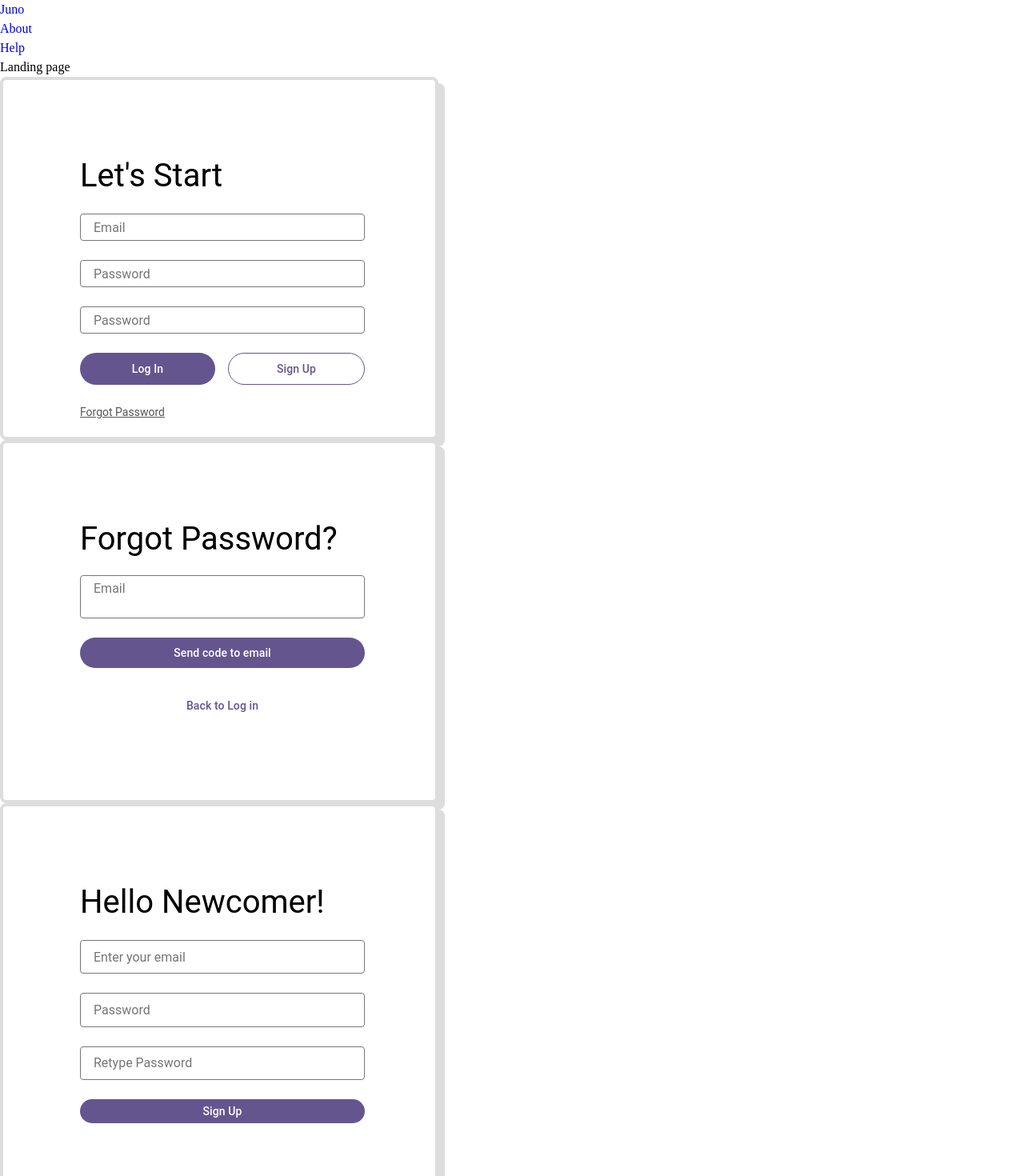
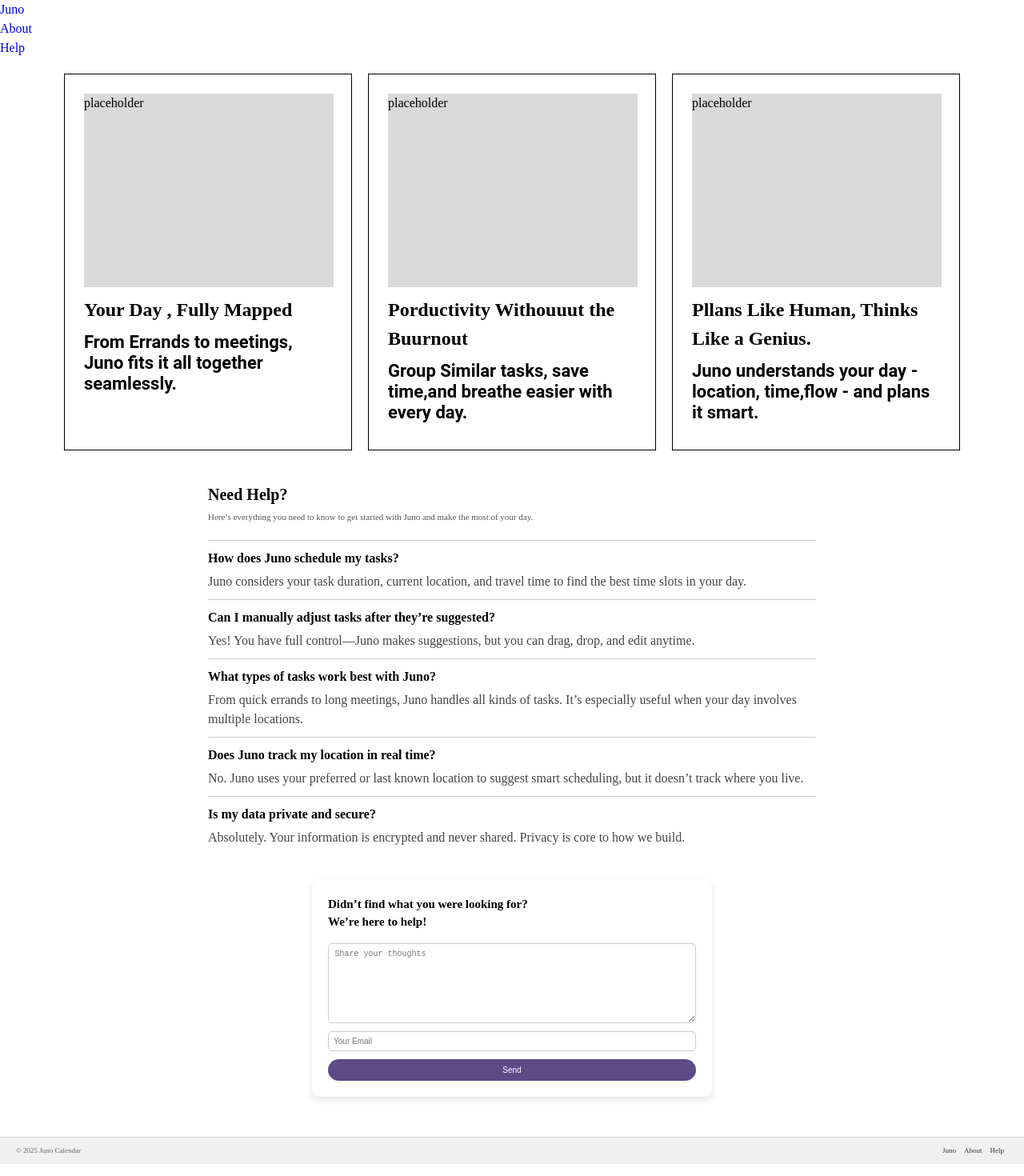
Before and after one commit to MaiGalili/Juno, a React (Create React App) app in the folder React-Front/: page / in a window 1280 px wide. Shown: the top 1470 px of the page at 80% size. Built offline with nearby package versions, Linux system fonts and the light colour scheme.

Commit message:
add why juno
to landing page added why juno components

```diff
--- a/React-Front/src/App.js
+++ b/React-Front/src/App.js
@@ -11,7 +11,6 @@ function App() {
   return (
     <BrowserRouter>
       <div className="App">
-        <Header />
 
         <Routes>
           <Route path="/" element={<LandingPage />} />
@@ -20,8 +19,6 @@ function App() {
           {/* after login! */}
           <Route path="/calendar" element={<Calendar />} />
         </Routes>
-
-        <Footer />
       </div>
     </BrowserRouter>
   );
--- a/React-Front/src/components/help/Help.jsx
+++ b/React-Front/src/components/help/Help.jsx
@@ -1,13 +1,56 @@
-import classes from "./help.module.css";
+import React from "react";
+import styles from "./help.module.css";
+import HelpForm from "./helpForm/HelpForm";
 
-/*************  ✨ Windsurf Command ⭐  *************/
-/**
- * A help page for the application.
- *
- * @return {ReactElement} The help page.
- */
-/*******  6b48a301-418c-400f-a3f6-2b9b600aa605  *******/function Help() {
-  return <div>Help page</div>;
+export default function Help() {
+  return (
+    <section className={styles.helpSection}>
+      <h2 className={styles.title}>Need Help?</h2>
+      <p className={styles.subtitle}>
+        Here’s everything you need to know to get started with Juno and make the
+        most of your day.
+      </p>
+
+      <div className={styles.faqItem}>
+        <h4>How does Juno schedule my tasks?</h4>
+        <p>
+          Juno considers your task duration, current location, and travel time
+          to find the best time slots in your day.
+        </p>
+      </div>
+
+      <div className={styles.faqItem}>
+        <h4>Can I manually adjust tasks after they’re suggested?</h4>
+        <p>
+          Yes! You have full control—Juno makes suggestions, but you can drag,
+          drop, and edit anytime.
+        </p>
+      </div>
+
+      <div className={styles.faqItem}>
+        <h4>What types of tasks work best with Juno?</h4>
+        <p>
+          From quick errands to long meetings, Juno handles all kinds of tasks.
+          It’s especially useful when your day involves multiple locations.
+        </p>
+      </div>
+
+      <div className={styles.faqItem}>
+        <h4>Does Juno track my location in real time?</h4>
+        <p>
+          No. Juno uses your preferred or last known location to suggest smart
+          scheduling, but it doesn’t track where you live.
+        </p>
+      </div>
+
+      <div className={styles.faqItem}>
+        <h4>Is my data private and secure?</h4>
+        <p>
+          Absolutely. Your information is encrypted and never shared. Privacy is
+          core to how we build.
+        </p>
+      </div>
+      <HelpForm />
+    </section>
+  );
 }
-
-export default Help;
--- a/React-Front/src/components/help/help.module.css
+++ b/React-Front/src/components/help/help.module.css
@@ -0,0 +1,32 @@
+.helpSection {
+  max-width: 800px;
+  margin: 0 auto;
+  padding: 2rem;
+}
+
+.title {
+  font-size: 2rem;
+  font-weight: bold;
+  margin-bottom: 0.5rem;
+}
+
+.subtitle {
+  font-size: 1.1rem;
+  color: #555;
+  margin-bottom: 2rem;
+}
+
+.faqItem {
+  border-top: 1px solid #ccc;
+  padding: 1rem 0;
+}
+
+.faqItem h4 {
+  margin: 0;
+  font-weight: 600;
+}
+
+.faqItem p {
+  margin: 0.5rem 0 0;
+  color: #444;
+}
--- /dev/null
+++ b/React-Front/src/components/help/helpForm/HelpForm.jsx
@@ -0,0 +1,50 @@
+import React, { useState } from "react";
+import styles from "./helpForm.module.css";
+
+export default function HelpForm() {
+  const [message, setMessage] = useState("");
+  const [email, setEmail] = useState("");
+
+  const handleSubmit = (e) => {
+    e.preventDefault();
+
+    console.log("Message:", message);
+    console.log("Email:", email);
+
+    setMessage("");
+    setEmail("");
+  };
+
+  return (
+    <div className={styles.formContainer}>
+      <h3 className={styles.title}>
+        Didn’t find what you were looking for?
+        <br />
+        We’re here to help!
+      </h3>
+
+      <form onSubmit={handleSubmit} className={styles.form}>
+        <textarea
+          className={styles.textarea}
+          placeholder="Share your thoughts"
+          value={message}
+          onChange={(e) => setMessage(e.target.value)}
+          required
+        />
+
+        <input
+          type="email"
+          className={styles.input}
+          placeholder="Your Email"
+          value={email}
+          onChange={(e) => setEmail(e.target.value)}
+          required
+        />
+
+        <button type="submit" className={styles.button}>
+          Send
+        </button>
+      </form>
+    </div>
+  );
+}
--- /dev/null
+++ b/React-Front/src/components/help/helpForm/helpForm.module.css
@@ -0,0 +1,51 @@
+.formContainer {
+  max-width: 500px;
+  margin: 3rem auto;
+  padding: 2rem;
+  background-color: white;
+  border-radius: 10px;
+  box-shadow: 0 4px 8px rgba(0, 0, 0, 0.1);
+}
+
+.title {
+  font-size: 1.5rem;
+  margin-bottom: 1.5rem;
+  text-align: left;
+}
+
+.form {
+  display: flex;
+  flex-direction: column;
+  gap: 1rem;
+}
+
+.textarea {
+  resize: vertical;
+  min-height: 100px;
+  padding: 0.75rem;
+  font-size: 1rem;
+  border: 1px solid #ccc;
+  border-radius: 5px;
+}
+
+.input {
+  padding: 0.6rem;
+  font-size: 1rem;
+  border: 1px solid #ccc;
+  border-radius: 5px;
+}
+
+.button {
+  background-color: #5c4b86;
+  color: white;
+  font-size: 1rem;
+  padding: 0.8rem;
+  border: none;
+  border-radius: 20px;
+  cursor: pointer;
+  transition: background-color 0.3s ease;
+}
+
+.button:hover {
+  background-color: #4a3a6b;
+}
--- a/React-Front/src/components/whyJuno/WhyJuno.jsx
+++ b/React-Front/src/components/whyJuno/WhyJuno.jsx
@@ -0,0 +1,34 @@
+import React, { useState } from "react";
+import WhyJunoBox from "./WhyJunoBox";
+import styles from "./whyJuno.module.css";
+
+export default function WhyJuno() {
+  const typography = [
+    {
+      header: "Your Day , Fully Mapped",
+      subHeader:
+        "From Errands to meetings, Juno fits it all together seamlessly.",
+      img: "placeholder",
+    },
+    {
+      header: "Porductivity Withouuut the Buurnout",
+      subHeader:
+        "Group Similar tasks, save time,and breathe easier with every day.",
+      img: "placeholder",
+    },
+    {
+      header: "Pllans Like Human, Thinks Like a Genius.",
+      subHeader:
+        "Juno understands your day - location, time,flow - and plans it smart.",
+      img: "placeholder",
+    },
+  ];
+
+  return (
+    <div className={styles.whyJunoContainer}>
+      {typography.map((item, index) => (
+        <WhyJunoBox key={index} item={item} />
+      ))}
+    </div>
+  );
+}
--- /dev/null
+++ b/React-Front/src/components/whyJuno/WhyJunoBox.jsx
@@ -0,0 +1,10 @@
+import classes from "./whyJunoBox.module.css";
+export default function WhyJunoBox({ item }) {
+  return (
+    <div className={classes.container}>
+      <p className={classes.rectangle}>{item.img}</p>
+      <h2>{item.header}</h2>
+      <p className={classes.description}>{item.subHeader}</p>
+    </div>
+  );
+}
--- a/React-Front/src/components/whyJuno/whyJuno.module.css
+++ b/React-Front/src/components/whyJuno/whyJuno.module.css
@@ -0,0 +1,7 @@
+.whyJunoContainer {
+  display: flex;
+  flex-direction: row;
+  gap: 20px;
+  padding: 20px;
+  justify-content: center;
+}
--- /dev/null
+++ b/React-Front/src/components/whyJuno/whyJunoBox.module.css
@@ -0,0 +1,61 @@
+.container {
+  box-sizing: border-box;
+  display: flex;
+  flex-direction: column;
+  align-items: flex-start;
+  padding: 24px;
+  gap: 10px;
+  isolation: isolate;
+  width: 360px;
+  height: 471px;
+  border: 1px solid #000000;
+  flex: none;
+  order: 2;
+  align-self: stretch;
+  flex-grow: 0;
+}
+
+.rectangle {
+  width: 312px;
+  height: 242px;
+  background: #d9d9d9;
+  flex: none;
+  order: 0;
+  align-self: stretch;
+  flex-grow: 0;
+  z-index: 0;
+}
+
+.title {
+  position: absolute;
+  width: 212px;
+  height: 47px;
+  left: 74px;
+  top: 97px;
+  font-family: "Roboto";
+  font-style: normal;
+  font-weight: 700;
+  font-size: 40px;
+  line-height: 47px;
+  color: #ffffff;
+  flex: none;
+  order: 1;
+  flex-grow: 0;
+  z-index: 1;
+}
+
+.description {
+  width: 312px;
+  height: 156px;
+  font-family: "Roboto";
+  font-style: normal;
+  font-weight: 700;
+  font-size: 22px;
+  line-height: 26px;
+  color: #000000;
+  flex: none;
+  order: 2;
+  align-self: stretch;
+  flex-grow: 0;
+  z-index: 2;
+}
--- a/React-Front/src/pages/landingPage/LandingPage.jsx
+++ b/React-Front/src/pages/landingPage/LandingPage.jsx
@@ -5,15 +5,22 @@ import LoginBox from "../../components/loginBox/LoginBox.jsx";
 import SignUp from "../../components/singUpBox/SingUpBox.jsx";
 import ForgotPassword from "../../components/forgotPassword/ForgotPassword.jsx";
 import About from "../../components/about/About.jsx";
+import Footer from "../../components/footer/Footer.jsx";
+import Header from "../../components/header/Header.jsx";
+import Help from "../../components/help/Help.jsx";
+import WhyJuno from "../../components/whyJuno/WhyJuno.jsx";
 
 function LandingPage() {
   return (
     <div>
-      Landing page
-      <LoginBox />
+      <Header />
+      {/* <LoginBox />
       <ForgotPassword />
       <SignUp />
-      <About />
+      <About /> */}
+      <WhyJuno />
+      <Help />
+      <Footer />
     </div>
   );
 }
```
